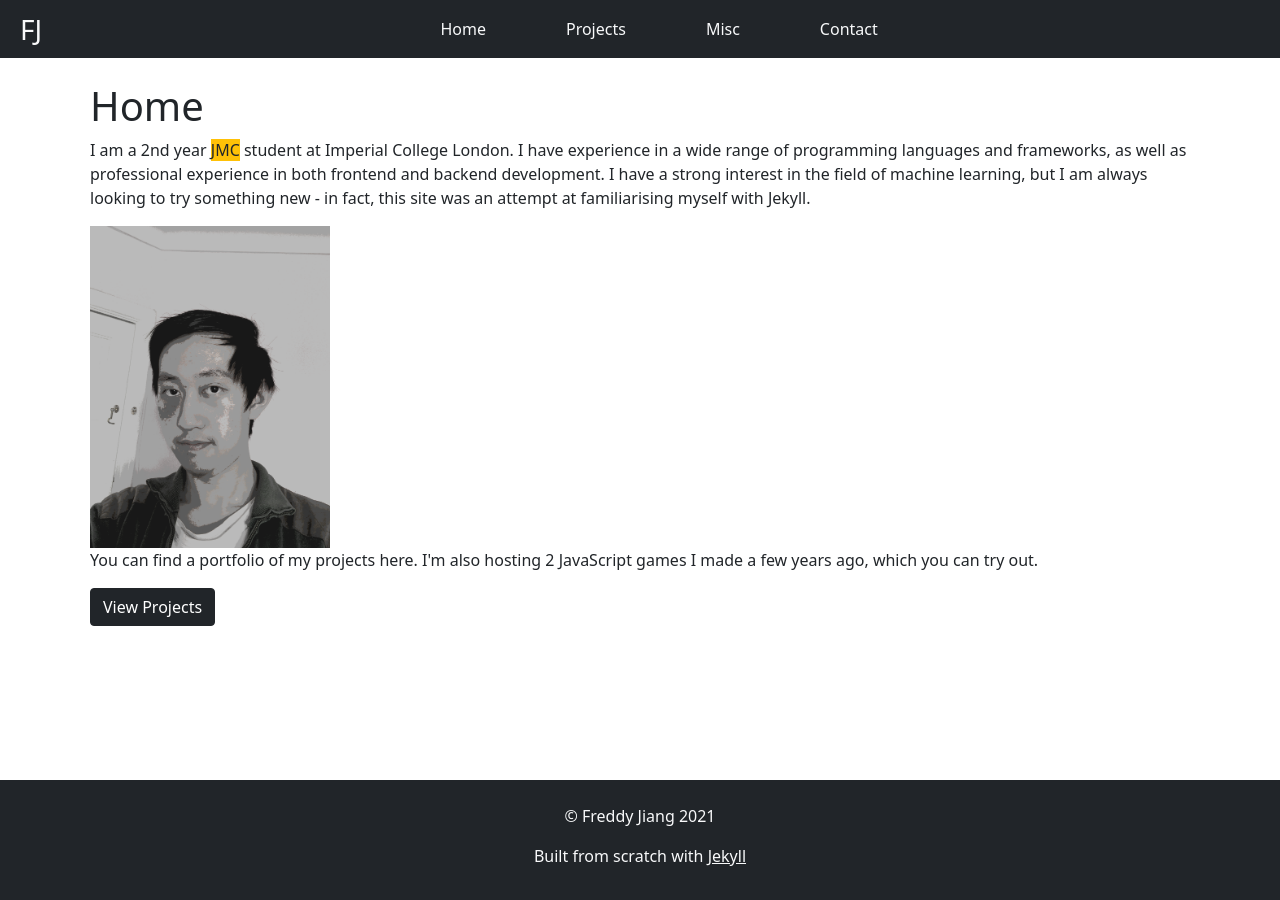
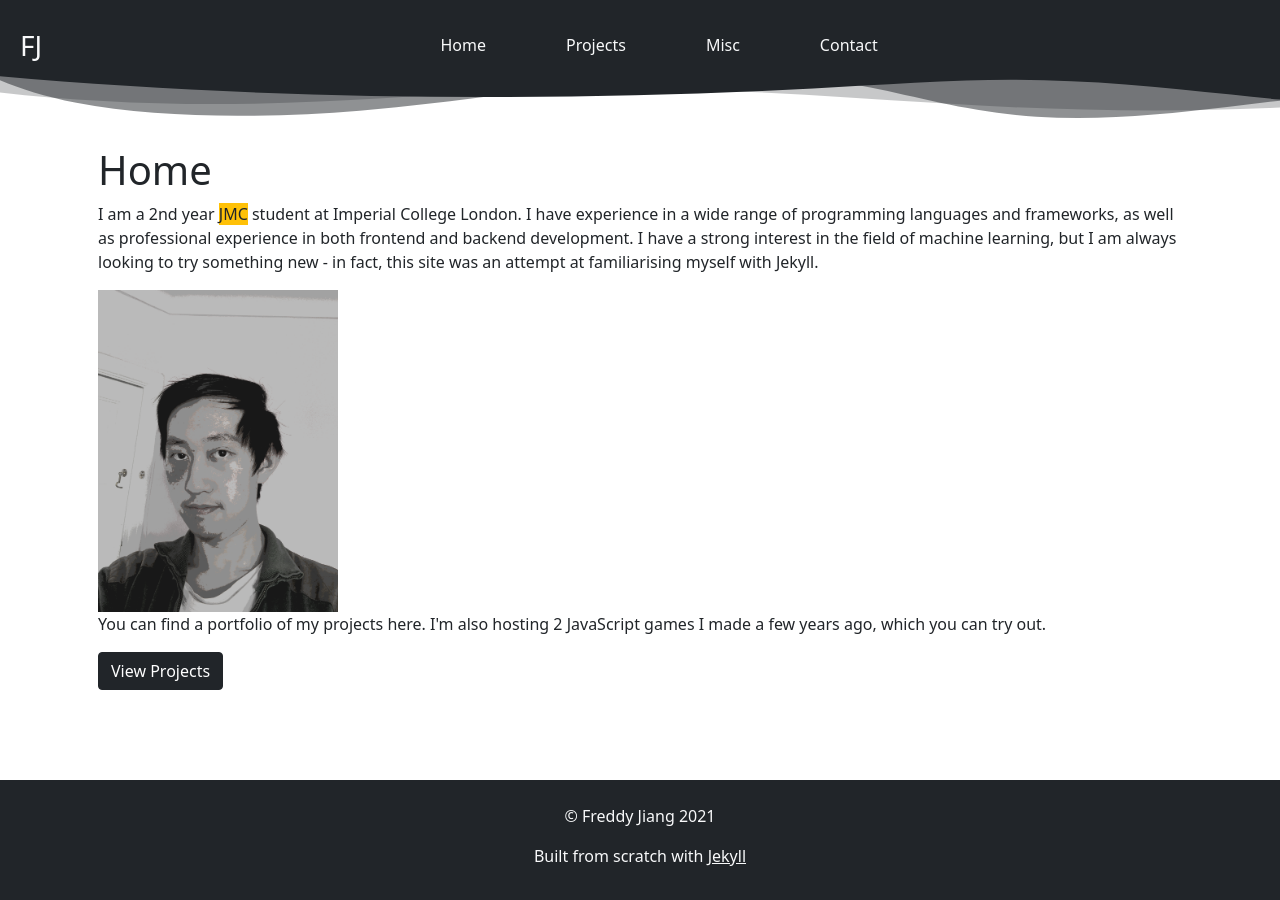
Before and after one commit to j-freddy/old-site, a Jekyll site: the page built from index.html, in a window 1280 px wide. Built offline with Jekyll 4.4.1, drawn with Linux system fonts in a browser that asks for light colours.

Commit message:
Style navbar to include wavy pattern

```diff
--- a/_includes/header.html
+++ b/_includes/header.html
@@ -1,6 +1,7 @@
 <header id="site-header">
     <nav class="navbar navbar-expand-lg navbar-dark">
-        <div class="container-fluid">
+        <div class="container-fluid mt-3">
+
             <a class="mr-auto px-2" id="site-brand" href="/">FJ</a>
 
             <button class="navbar-toggler" type="button" data-bs-toggle="collapse"
@@ -19,4 +20,14 @@
             </div>
         </div>
     </nav>
+    <div class="shape-container">
+        <!-- https://www.shapedivider.app/ -->
+        <div class="custom-shape-divider-top">
+            <svg data-name="Layer 1" xmlns="http://www.w3.org/2000/svg" viewBox="0 0 1200 120" preserveAspectRatio="none">
+                <path d="M0,0V46.29c47.79,22.2,103.59,32.17,158,28,70.36-5.37,136.33-33.31,206.8-37.5C438.64,32.43,512.34,53.67,583,72.05c69.27,18,138.3,24.88,209.4,13.08,36.15-6,69.85-17.84,104.45-29.34C989.49,25,1113-14.29,1200,52.47V0Z" opacity=".25" class="shape-fill"></path>
+                <path d="M0,0V15.81C13,36.92,27.64,56.86,47.69,72.05,99.41,111.27,165,111,224.58,91.58c31.15-10.15,60.09-26.07,89.67-39.8,40.92-19,84.73-46,130.83-49.67,36.26-2.85,70.9,9.42,98.6,31.56,31.77,25.39,62.32,62,103.63,73,40.44,10.79,81.35-6.69,119.13-24.28s75.16-39,116.92-43.05c59.73-5.85,113.28,22.88,168.9,38.84,30.2,8.66,59,6.17,87.09-7.5,22.43-10.89,48-26.93,60.65-49.24V0Z" opacity=".5" class="shape-fill"></path>
+                <path d="M0,0V5.63C149.93,59,314.09,71.32,475.83,42.57c43-7.64,84.23-20.12,127.61-26.46,59-8.63,112.48,12.24,165.56,35.4C827.93,77.22,886,95.24,951.2,90c86.53-7,172.46-45.71,248.8-84.81V0Z" class="shape-fill"></path>
+            </svg>
+        </div>
+    </div>
 </header>
--- a/_layouts/default.html
+++ b/_layouts/default.html
@@ -14,7 +14,7 @@
     {% include header.html %}
 
     <div class="container">
-        <div class="px-2 py-4">
+        <div class="px-3 py-4">
             <h1>{{ page.title }}</h1>
 
             {{ content }}
--- a/_sass/main.scss
+++ b/_sass/main.scss
@@ -8,7 +8,10 @@
 }
 
 #site-header {
-  background-color: $brand-black;
+  $background-colour: $brand-black;
+
+  nav {
+    background-color: $background-colour;
 
     a {
       color: $brand-white;
@@ -24,6 +27,35 @@
     }
   }
 
+  .shape-container {
+    $shape-height: 48px;
+
+    position: relative;
+    height: $shape-height;
+
+    .custom-shape-divider-top {
+      position: absolute;
+      top: 0;
+      left: 0;
+      width: 100%;
+      overflow: hidden;
+      line-height: 0;
+    }
+
+    .custom-shape-divider-top svg {
+      position: relative;
+      display: block;
+      width: calc(150% + 1.3px);
+      min-width: 1000px;
+      height: $shape-height;
+    }
+
+    .custom-shape-divider-top .shape-fill {
+      fill: $background-colour;
+    }
+  }
+}
+
 #site-footer {
   background-color: $brand-black;
 
```
Lines whose indentation alone changed are shown as unchanged.
